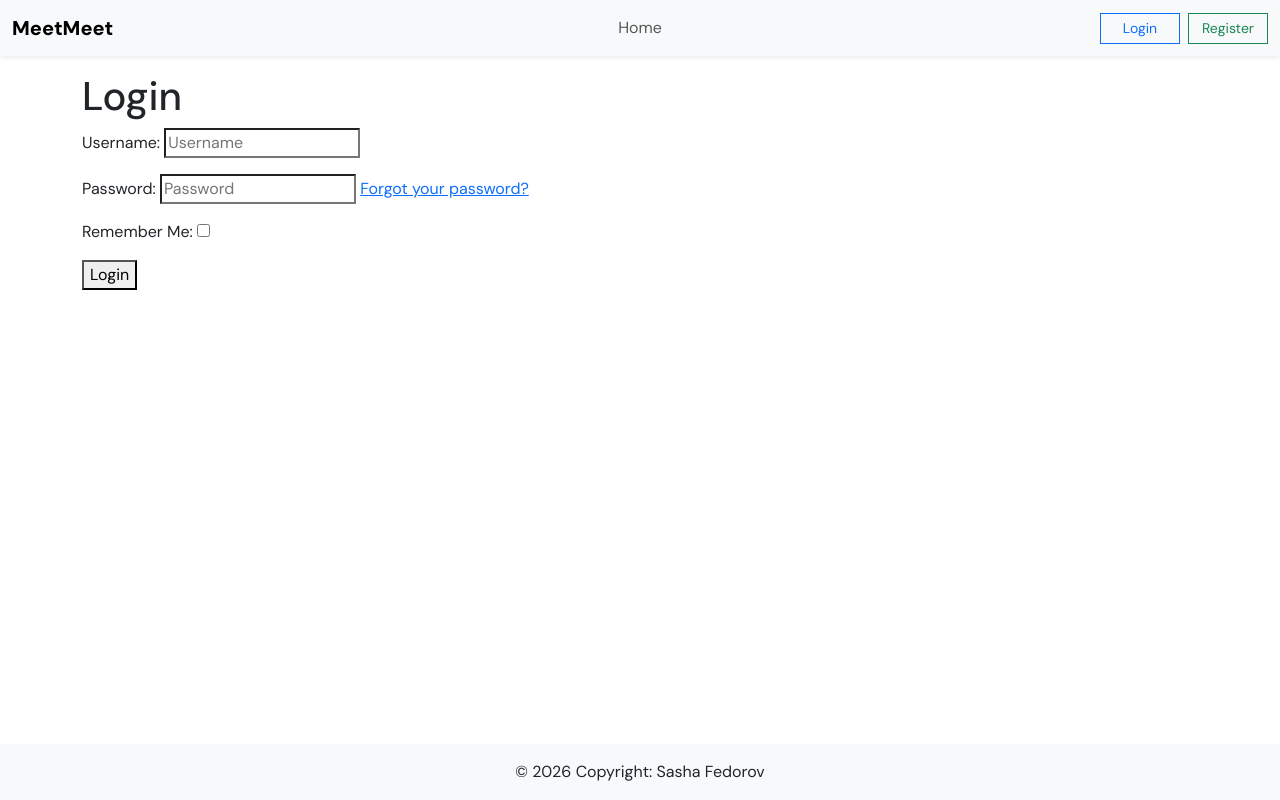
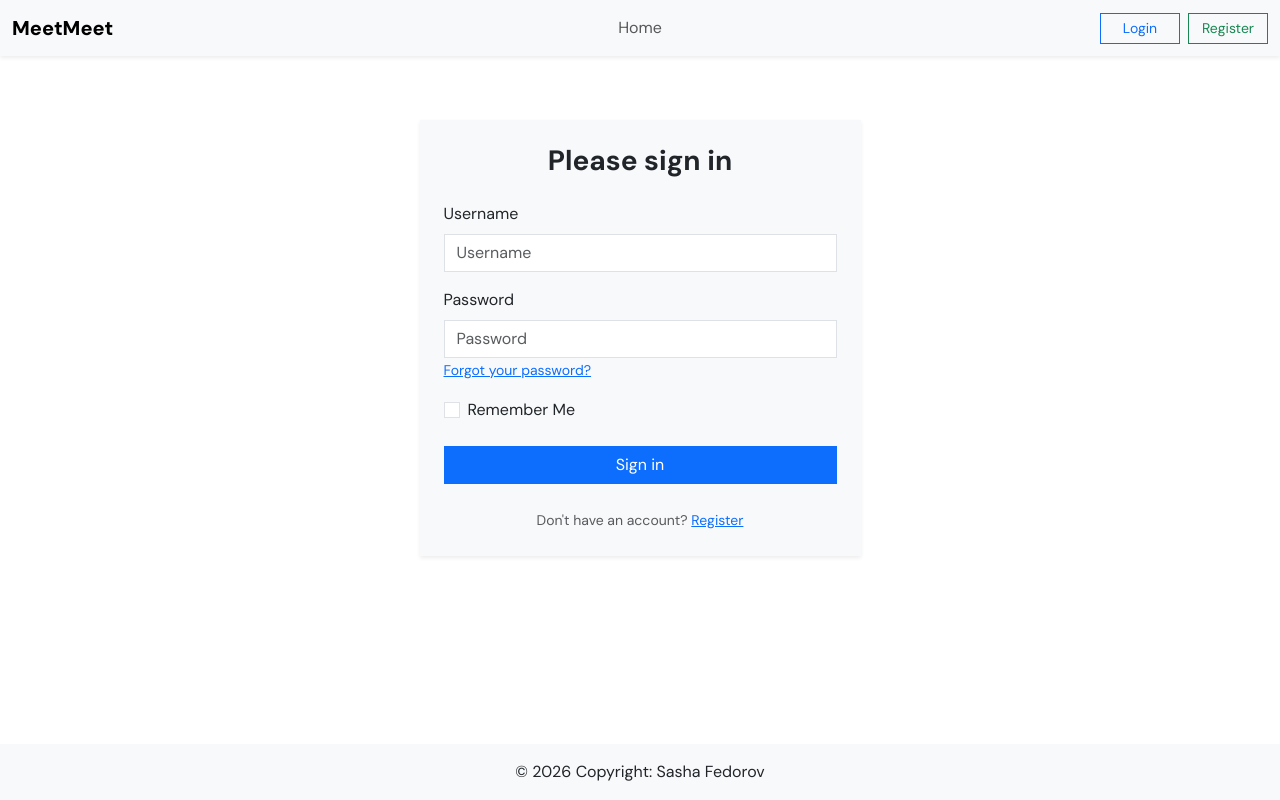
Before and after one commit to sasha-fedorov/meetmeet, a Django app: page /accounts/login/ in a window 1280 px wide. Run offline with Django 5.2, Linux system fonts and the light colour scheme; some libraries are stand-ins or nearby versions.

Commit message:
feat: style login template

```diff
--- a/static/css/style.css
+++ b/static/css/style.css
@@ -15,6 +15,10 @@ nav .btn {
   width: 5rem;
 }
 
+#id_password_helptext {
+  display: none !important;
+}
+
 * {
   border-radius: 0 !important;
 }
--- a/templates/account/login.html
+++ b/templates/account/login.html
@@ -1,17 +1,41 @@
 {% extends 'base.html' %}
 
-{% load i18n %}
-{% load account socialaccount %}
+{% load django_bootstrap5 %}
 
 {% block head_title %}
   Login
 {% endblock %}
 
 {% block content %}
-  <h1>Login</h1>
-  <form method="post">
-    {% csrf_token %}
-    {{ form.as_p }}
-    <button type="submit">Login</button>
-  </form>
+  <div class="container mt-5">
+    <div class="row justify-content-center">
+      <div class="col-md-6 col-lg-5">
+        <div class="card shadow-sm border-0 bg-light">
+          <div class="card-body p-4">
+            <div class="text-center mb-4">
+              <h1 class="h3 fw-bolder mb-3">Please sign in</h1>
+            </div>
+
+            <form method="post" class="form">
+              {% csrf_token %}
+
+              {% bootstrap_form form %}
+
+              {% if redirect_field_value %}
+                <input type="hidden" name="{{ redirect_field_name }}" value="{{ redirect_field_value }}" />
+              {% endif %}
+
+              <div class="d-grid gap-2 mt-4">
+                {% bootstrap_button 'Sign in' button_type='submit' button_class='btn-primary' %}
+              </div>
+            </form>
+
+            <div class="text-center mt-4">
+              <small class="small text-muted">Don't have an account? <a href="{% url 'account_signup' %}">Register</a></small>
+            </div>
+          </div>
+        </div>
+      </div>
+    </div>
+  </div>
 {% endblock %}
```
